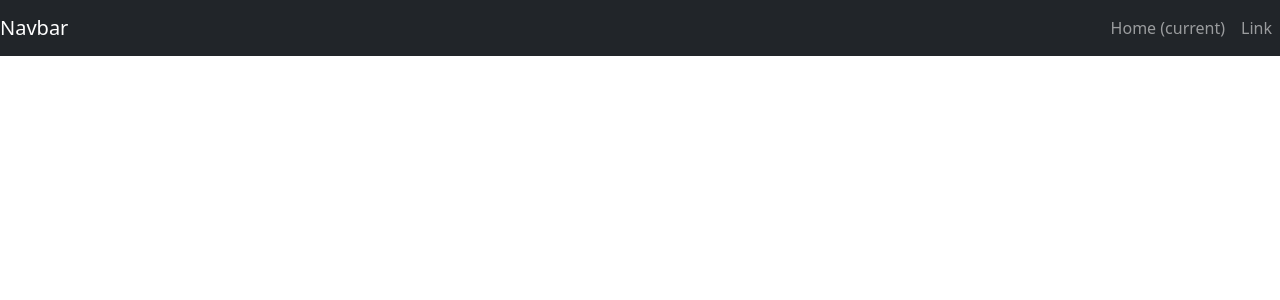
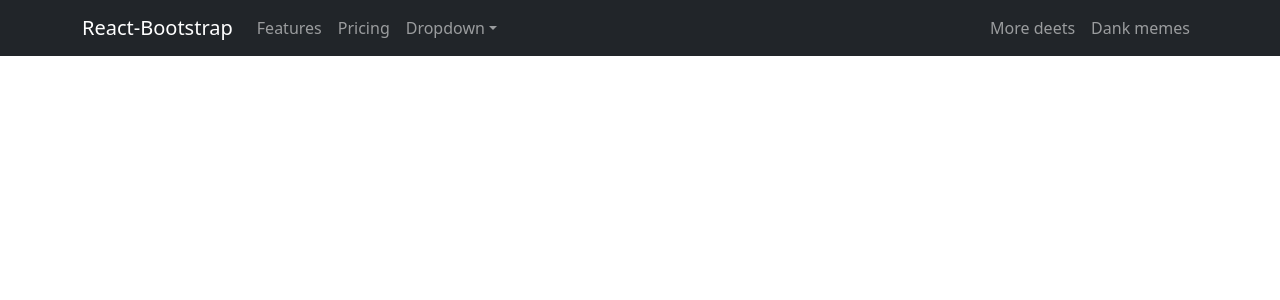
Before and after one commit to faha1999/react-rootstrap-test-project, a React (Create React App) app: page / in a window 1280 px wide. Shown: the top 300 px of the page. Built offline with nearby package versions, Linux system fonts and the light colour scheme.

Commit message:
test worked

```diff
--- a/package.json
+++ b/package.json
@@ -8,6 +8,7 @@
     "@testing-library/user-event": "^13.5.0",
     "bootstrap": "^5.2.0",
     "react": "^18.2.0",
+    "react-bootstrap": "^2.4.0",
     "react-dom": "^18.2.0",
     "react-scripts": "5.0.1",
     "web-vitals": "^2.1.4"
--- a/public/index.html
+++ b/public/index.html
@@ -16,7 +16,7 @@
     -->
     <link rel="manifest" href="%PUBLIC_URL%/manifest.json" />
 
-    <link href="https://cdn.jsdelivr.net/npm/bootstrap@5.2.0/dist/css/bootstrap.min.css" rel="stylesheet">
+    <!-- <link href="https://cdn.jsdelivr.net/npm/bootstrap@5.2.0/dist/css/bootstrap.min.css" rel="stylesheet"> -->
     <!--
       Notice the use of %PUBLIC_URL% in the tags above.
       It will be replaced with the URL of the `public` folder during the build.
@@ -41,6 +41,6 @@
       To begin the development, run `npm start` or `yarn start`.
       To create a production bundle, use `npm run build` or `yarn build`.
     -->
-    <script src="https://cdn.jsdelivr.net/npm/bootstrap@5.2.0/dist/js/bootstrap.bundle.min.js"></script>
+    <!-- <script src="https://cdn.jsdelivr.net/npm/bootstrap@5.2.0/dist/js/bootstrap.bundle.min.js"></script> -->
   </body>
 </html>
--- a/src/App.js
+++ b/src/App.js
@@ -1,11 +1,11 @@
 import React from 'react';
+import { NavbarMenu } from './components/Nav';
 import 'bootstrap/dist/css/bootstrap.min.css';
-import { Nav } from './components/Nav';
 
 function App() {
   return (
     <>
-      <Nav />
+      <NavbarMenu />
     </>
   );
 }
--- a/src/components/Nav.jsx
+++ b/src/components/Nav.jsx
@@ -1,39 +1,39 @@
 import React from 'react';
+import Container from 'react-bootstrap/Container';
+import Nav from 'react-bootstrap/Nav';
+import Navbar from 'react-bootstrap/Navbar';
+import NavDropdown from 'react-bootstrap/NavDropdown';
 
-export const Nav = () => {
+export const NavbarMenu = () => {
   return (
-    <>
-      <nav className="navbar navbar-expand-md navbar-dark bg-dark">
-        <a className="navbar-brand" href="#">
-          Navbar
-        </a>
-        <button
-          className="navbar-toggler"
-          type="button"
-          data-toggle="collapse"
-          data-target="#navbarSupportedContent"
-          aria-controls="navbarSupportedContent"
-          aria-expanded="false"
-          aria-label="Toggle navigation"
-        >
-          <span className="navbar-toggler-icon"></span>
-        </button>
-
-        <div className="collapse navbar-collapse" id="navbarSupportedContent">
-          <ul className="navbar-nav ms-auto">
-            <li className="nav-item active">
-              <a className="nav-link" href="#">
-                Home <span className="sr-only">(current)</span>
-              </a>
-            </li>
-            <li className="nav-item">
-              <a className="nav-link" href="#">
-                Link
-              </a>
-            </li>
-          </ul>
-        </div>
-      </nav>
-    </>
+    <Navbar collapseOnSelect expand="lg" bg="dark" variant="dark">
+      <Container>
+        <Navbar.Brand href="#home">React-Bootstrap</Navbar.Brand>
+        <Navbar.Toggle aria-controls="responsive-navbar-nav" />
+        <Navbar.Collapse id="responsive-navbar-nav">
+          <Nav className="me-auto">
+            <Nav.Link href="#features">Features</Nav.Link>
+            <Nav.Link href="#pricing">Pricing</Nav.Link>
+            <NavDropdown title="Dropdown" id="collasible-nav-dropdown">
+              <NavDropdown.Item href="#action/3.1">Action</NavDropdown.Item>
+              <NavDropdown.Item href="#action/3.2">
+                Another action
+              </NavDropdown.Item>
+              <NavDropdown.Item href="#action/3.3">Something</NavDropdown.Item>
+              <NavDropdown.Divider />
+              <NavDropdown.Item href="#action/3.4">
+                Separated link
+              </NavDropdown.Item>
+            </NavDropdown>
+          </Nav>
+          <Nav>
+            <Nav.Link href="#deets">More deets</Nav.Link>
+            <Nav.Link eventKey={2} href="#memes">
+              Dank memes
+            </Nav.Link>
+          </Nav>
+        </Navbar.Collapse>
+      </Container>
+    </Navbar>
   );
 };
```
Also changed, not shown: 1 other file (tests, documents, lock files or other folders).
